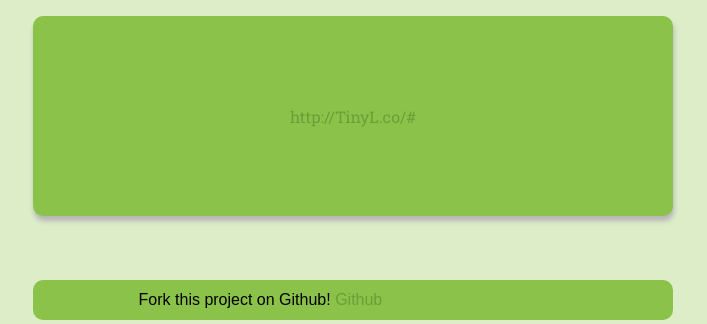
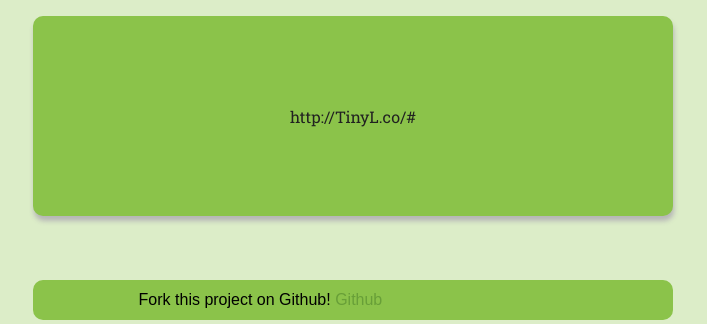
Before and after one commit to Ianleeclark/tinyl.co, a Flask app: template app/templates/index.html in a window 1280 px wide. Shown: the part 248-572 px from the top of the page, without its empty margins (287-994 px from the left). Run offline with Flask 2, Linux system fonts and the light colour scheme; the template is opened without the code that fills it: values that come from a table or form of the project are taken from there, most other values are stand-ins (such as "Sample title", 1, 10 or a date in 2020).

Commit message:
simple fixes

```diff
--- a/app/app.py
+++ b/app/app.py
@@ -139,8 +139,9 @@
             return render_template('index.html', href=enc[1], url=enc[0])
 
         enc = add_new_link(link)
+        print enc
 
-        return render_template('index.html', href=enc[1], url=enc[0])
+        return render_template('index.html', href=enc, url=enc)
     else:
         return render_template('index.html')
 
--- a/app/static/style.css
+++ b/app/static/style.css
@@ -52,7 +52,7 @@
     font-family: 'Roboto Slab', sans-serif;
 }
 .center-box p a {
-    color: #689f38;
+    color: #212121;
     text-decoration: none;
 }
 .center-box p a:hover {
```
Also changed, not shown: data.db, 2 other files.
